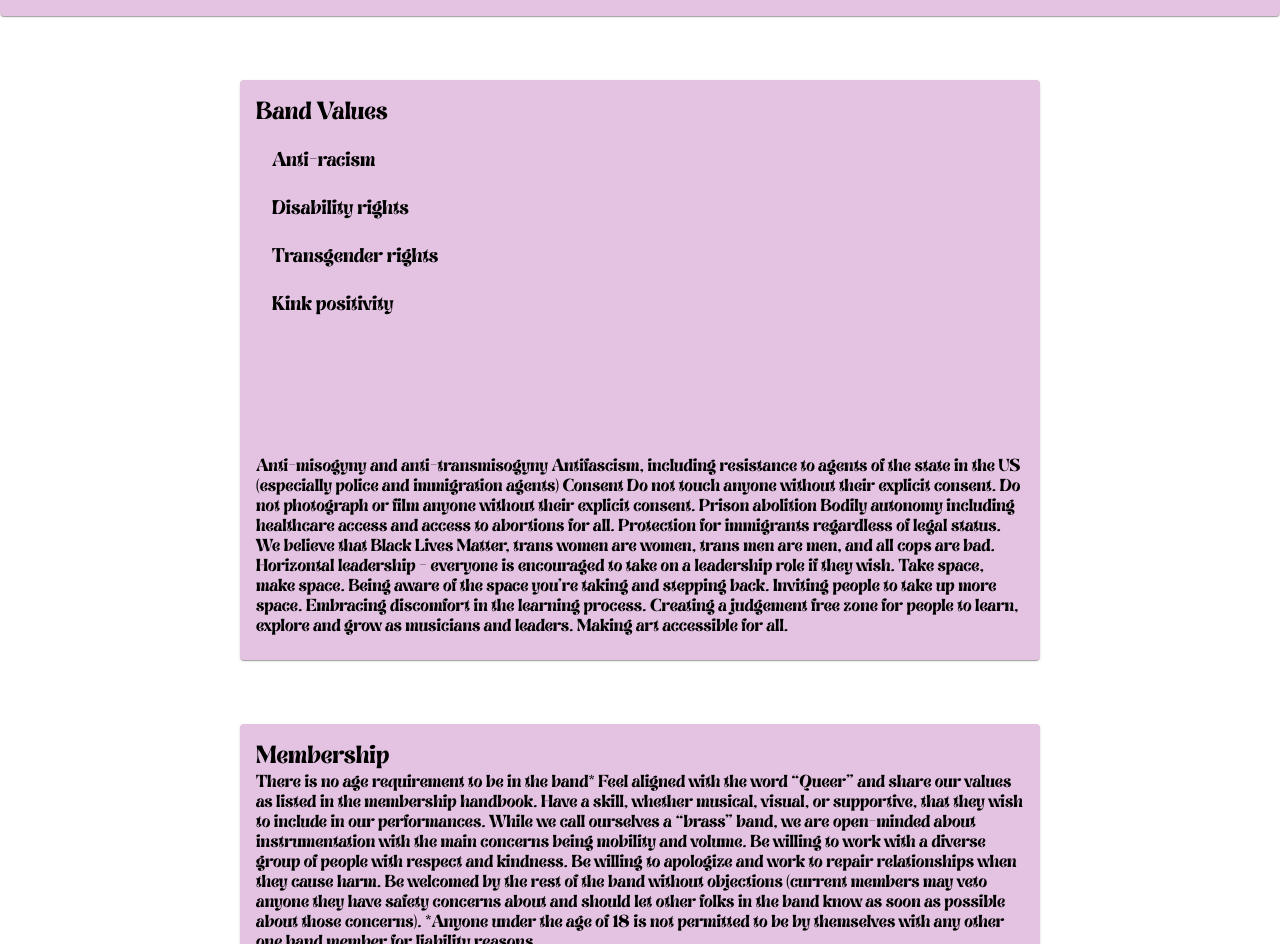
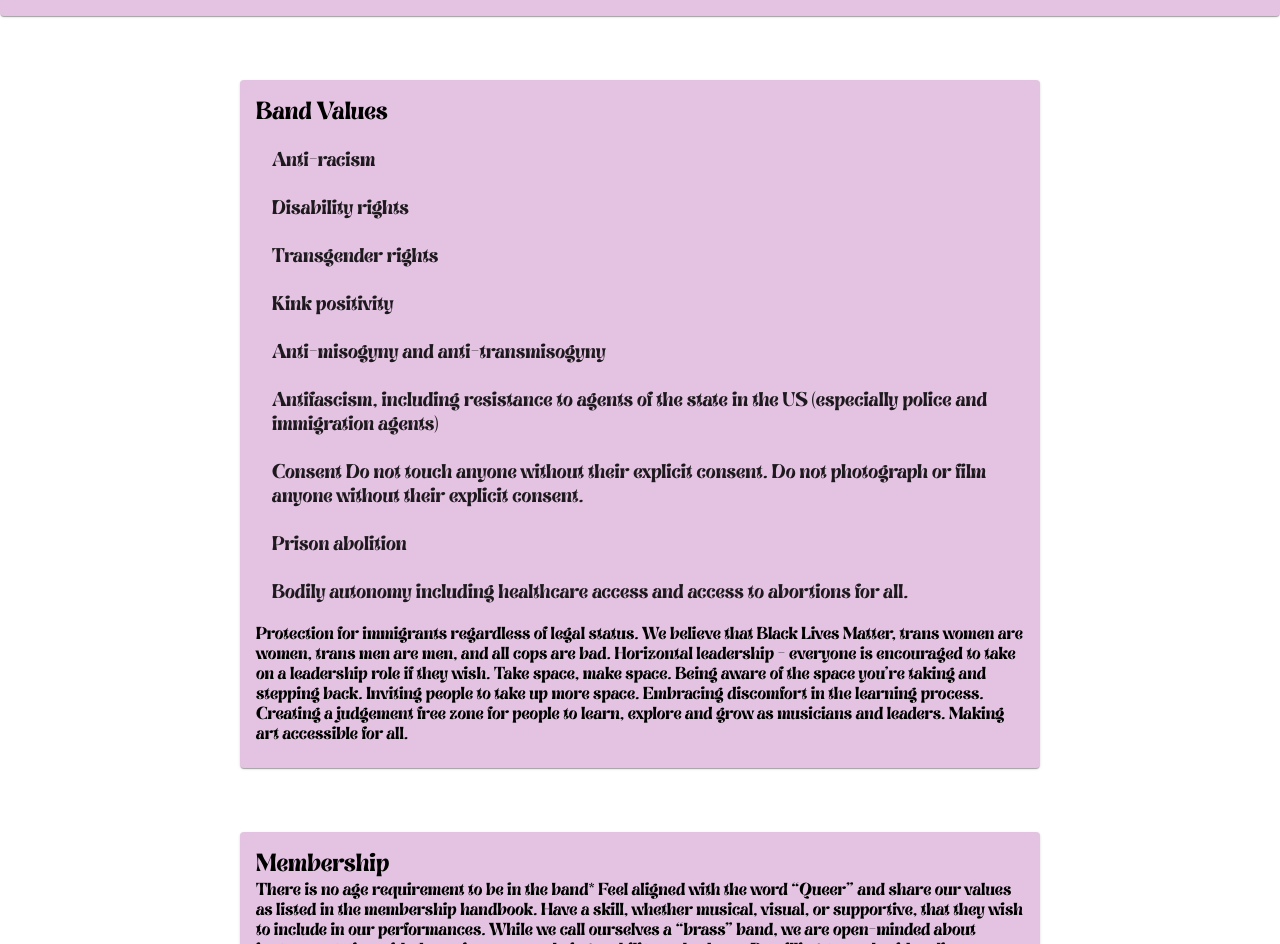
Before and after one commit to Kristerran/brasslessChaps, a React (Create React App) app in the folder client/: page / in a window 1280 px wide. Shown: the part 1940-2884 px from the top of the page. Built offline with nearby package versions, Linux system fonts and the light colour scheme.

Commit message:
missed commit

```diff
--- a/client/src/Components/Pages/Home.js
+++ b/client/src/Components/Pages/Home.js
@@ -155,11 +155,6 @@ const Home = () => {
           >
             Band Values
           </Typography>
-          <Typography
-            variant="body2"
-            color="black"
-            // sx={{ filter: 'drop-shadow(5px 5px 4px #000000)' }}
-          >
           <List>
             <ListItem>
               <ListItemText>Anti-racism</ListItemText>
@@ -174,39 +169,47 @@ const Home = () => {
               <ListItemText>Kink positivity</ListItemText>
             </ListItem>
             <ListItem>
-                <ListItemText></ListItemText>
+              <ListItemText>Anti-misogyny and anti-transmisogyny</ListItemText>
             </ListItem>
 
             <ListItem>
-                <ListItemText></ListItemText>
+              <ListItemText>
+                Antifascism, including resistance to agents of the state in the
+                US (especially police and immigration agents)
+              </ListItemText>
             </ListItem>
 
             <ListItem>
-                <ListItemText></ListItemText>
+              <ListItemText>
+                Consent Do not touch anyone without their explicit consent. Do
+                not photograph or film anyone without their explicit consent.
+              </ListItemText>
             </ListItem>
 
             <ListItem>
-                <ListItemText></ListItemText>
+              <ListItemText> Prison abolition</ListItemText>
             </ListItem>
 
             <ListItem>
-                <ListItemText></ListItemText>
+              <ListItemText>
+                Bodily autonomy including healthcare access and access to
+                abortions for all.
+              </ListItemText>
             </ListItem>
           </List>
-            Anti-misogyny and anti-transmisogyny Antifascism, including
-            resistance to agents of the state in the US (especially police and
-            immigration agents) Consent Do not touch anyone without their
-            explicit consent. Do not photograph or film anyone without their
-            explicit consent. Prison abolition Bodily autonomy including
-            healthcare access and access to abortions for all. Protection for
-            immigrants regardless of legal status. We believe that Black Lives
-            Matter, trans women are women, trans men are men, and all cops are
-            bad. Horizontal leadership - everyone is encouraged to take on a
-            leadership role if they wish. Take space, make space. Being aware of
-            the space you’re taking and stepping back. Inviting people to take
-            up more space. Embracing discomfort in the learning process.
-            Creating a judgement free zone for people to learn, explore and grow
-            as musicians and leaders. Making art accessible for all.
+          <Typography
+            variant="body2"
+            color="black"
+            // sx={{ filter: 'drop-shadow(5px 5px 4px #000000)' }}
+          >
+            Protection for immigrants regardless of legal status. We believe
+            that Black Lives Matter, trans women are women, trans men are men,
+            and all cops are bad. Horizontal leadership - everyone is encouraged
+            to take on a leadership role if they wish. Take space, make space.
+            Being aware of the space you’re taking and stepping back. Inviting
+            people to take up more space. Embracing discomfort in the learning
+            process. Creating a judgement free zone for people to learn, explore
+            and grow as musicians and leaders. Making art accessible for all.
           </Typography>
         </CardContent>
       </Card>
--- a/package.json
+++ b/package.json
@@ -7,7 +7,7 @@
   },
   "description": "D&amp;D Journal",
   "main": "index.js",
-  "proxy": "http://localhost:3001/",
+  "proxy": "/3001",
   "scripts": {
     "start": "node server/server.js",
     "develop": "concurrently \"cd server && npm run watch\" \"cd client && npm start\"",
```
Lines whose indentation alone changed are shown as unchanged.
